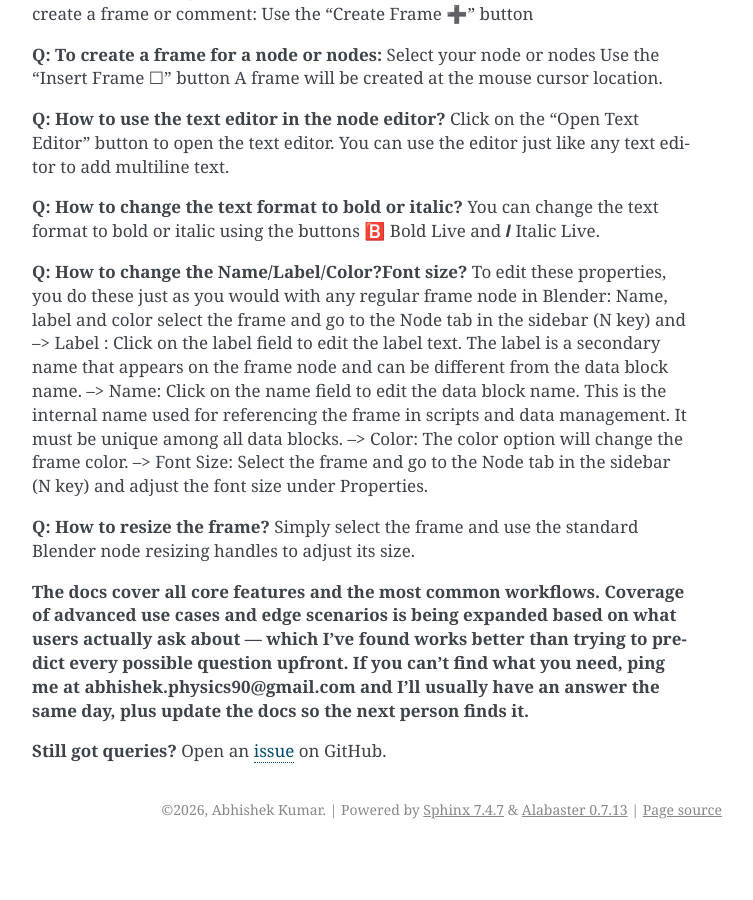
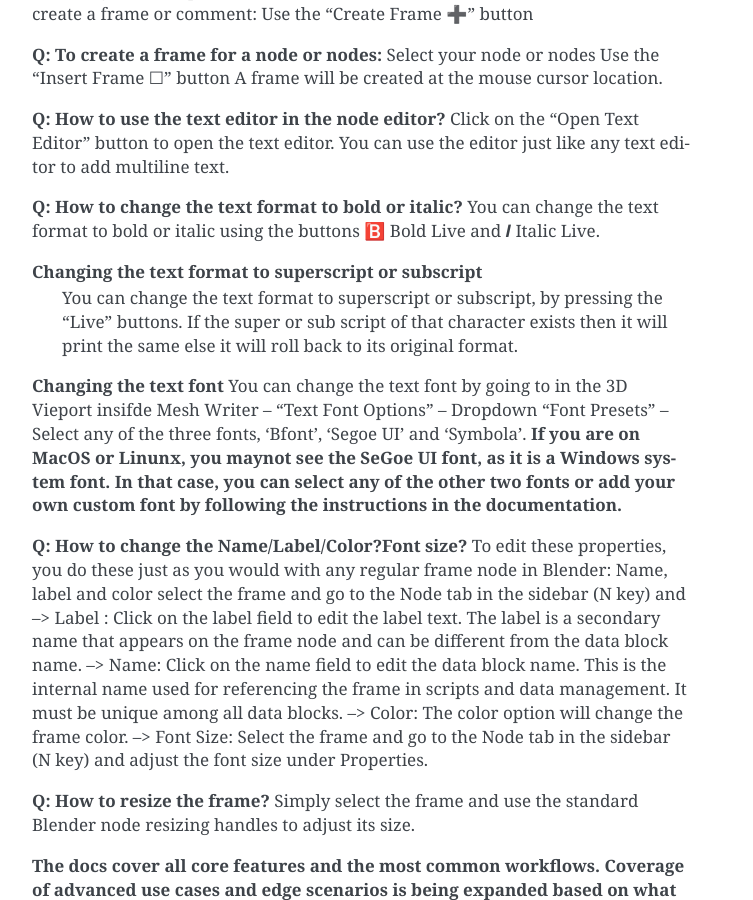
Before and after one commit to Mytner/Mesh-Writer-Support, a Sphinx documentation site: the page built from docs/faq.rst, in a window 1280 px wide and 900 px high, scrolled down 3357 px. Shown: the whole window, without its empty margins (388-1141 px from the left). Built offline with Sphinx 7.4.7, drawn with Linux system fonts in a browser that asks for light colours; before the commit the page ends 4206 px from its top, so only the background shows below that.

Commit message:
Update docs FAQ fonts

```diff
--- a/docs/faq.rst
+++ b/docs/faq.rst
@@ -151,6 +151,13 @@ You can use the editor just like any text editor to add multiline text.
 You can change the text format to bold or italic using the buttons 🅱️ Bold Live and 𝑰 Italic Live.
 
 
+**Changing the text format to superscript or subscript**
+ You can change the text format to superscript or subscript, by pressing the "Live" buttons. If the super or sub script of that character exists then it will print the same else it will roll back to its original format.
+
+**Changing the text font**
+You can change the text font by going to  in the 3D Vieport insifde Mesh Writer -- "Text Font Options" -- Dropdown "Font Presets" --Select any of the three fonts, 'Bfont', 'Segoe UI' and 'Symbola'.
+**If you are on MacOS or Linunx, you maynot see the SeGoe UI font, as it is a Windows system font. In that case, you can select any of the other two fonts or add your own custom font by following the instructions in the documentation.**
+
 **Q: How to change the Name/Label/Color?Font size?**
 To edit these properties, you do these just as you would with any regular frame node in Blender:
 Name, label and color select the frame and go to the Node tab in the sidebar (N key) and
```
